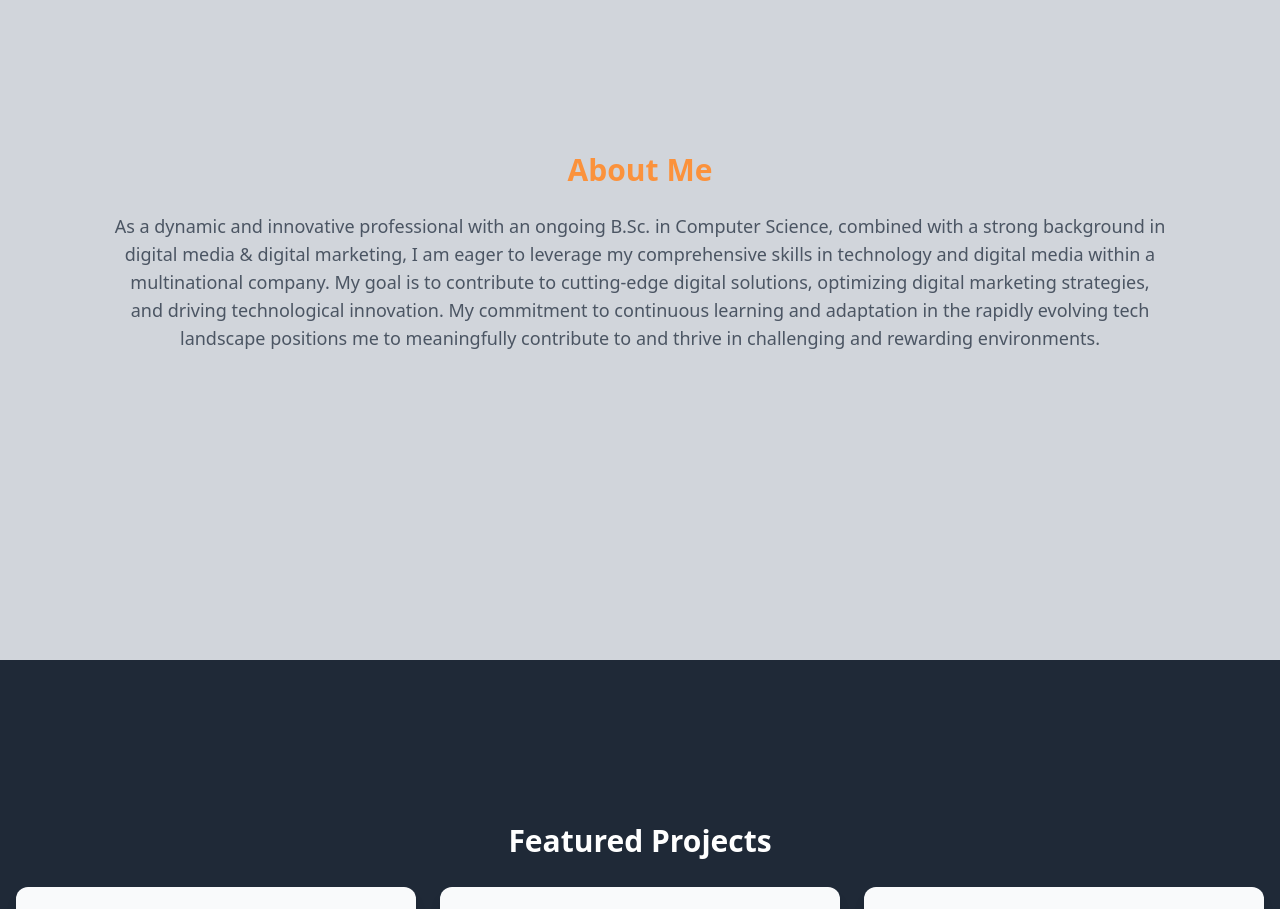
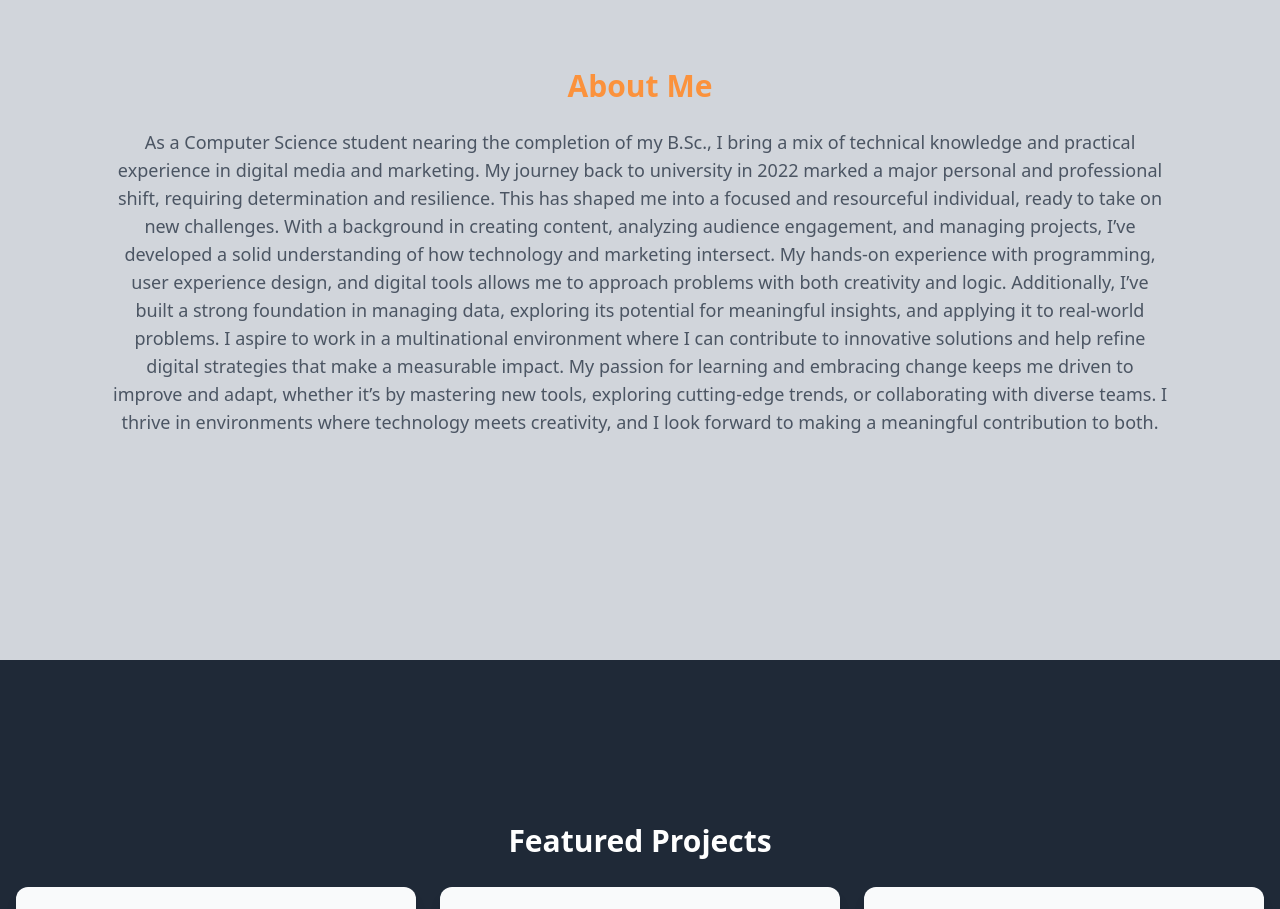
Before and after one commit to sams258/SamFolio-Portfolio-Website, a Next.js app: page / in a window 1280 px wide. Shown: the part 940-1849 px from the top of the page. Built offline with nearby package versions, Linux system fonts and the light colour scheme.

Commit message:
Updated about me section on main page

```diff
--- a/src/app/components/AboutSection.tsx
+++ b/src/app/components/AboutSection.tsx
@@ -18,15 +18,11 @@ const AboutSection: React.FC = () => {
       >
         <h2 className="text-3xl font-bold text-orange-400 mb-6">About Me</h2>
         <p className="text-lg text-gray-600">
-          As a dynamic and innovative professional with an ongoing B.Sc. in
-          Computer Science, combined with a strong background in digital media &
-          digital marketing, I am eager to leverage my comprehensive skills in
-          technology and digital media within a multinational company. My goal
-          is to contribute to cutting-edge digital solutions, optimizing digital
-          marketing strategies, and driving technological innovation. My
-          commitment to continuous learning and adaptation in the rapidly
-          evolving tech landscape positions me to meaningfully contribute to and
-          thrive in challenging and rewarding environments.
+        As a Computer Science student nearing the completion of my B.Sc., I bring a mix of technical knowledge and practical experience in digital media and marketing. My journey back to university in 2022 marked a major personal and professional shift, requiring determination and resilience. This has shaped me into a focused and resourceful individual, ready to take on new challenges.
+
+With a background in creating content, analyzing audience engagement, and managing projects, I’ve developed a solid understanding of how technology and marketing intersect. My hands-on experience with programming, user experience design, and digital tools allows me to approach problems with both creativity and logic. Additionally, I’ve built a strong foundation in managing data, exploring its potential for meaningful insights, and applying it to real-world problems.
+
+I aspire to work in a multinational environment where I can contribute to innovative solutions and help refine digital strategies that make a measurable impact. My passion for learning and embracing change keeps me driven to improve and adapt, whether it’s by mastering new tools, exploring cutting-edge trends, or collaborating with diverse teams. I thrive in environments where technology meets creativity, and I look forward to making a meaningful contribution to both.
         </p>
       </motion.div>
     </section>
```
